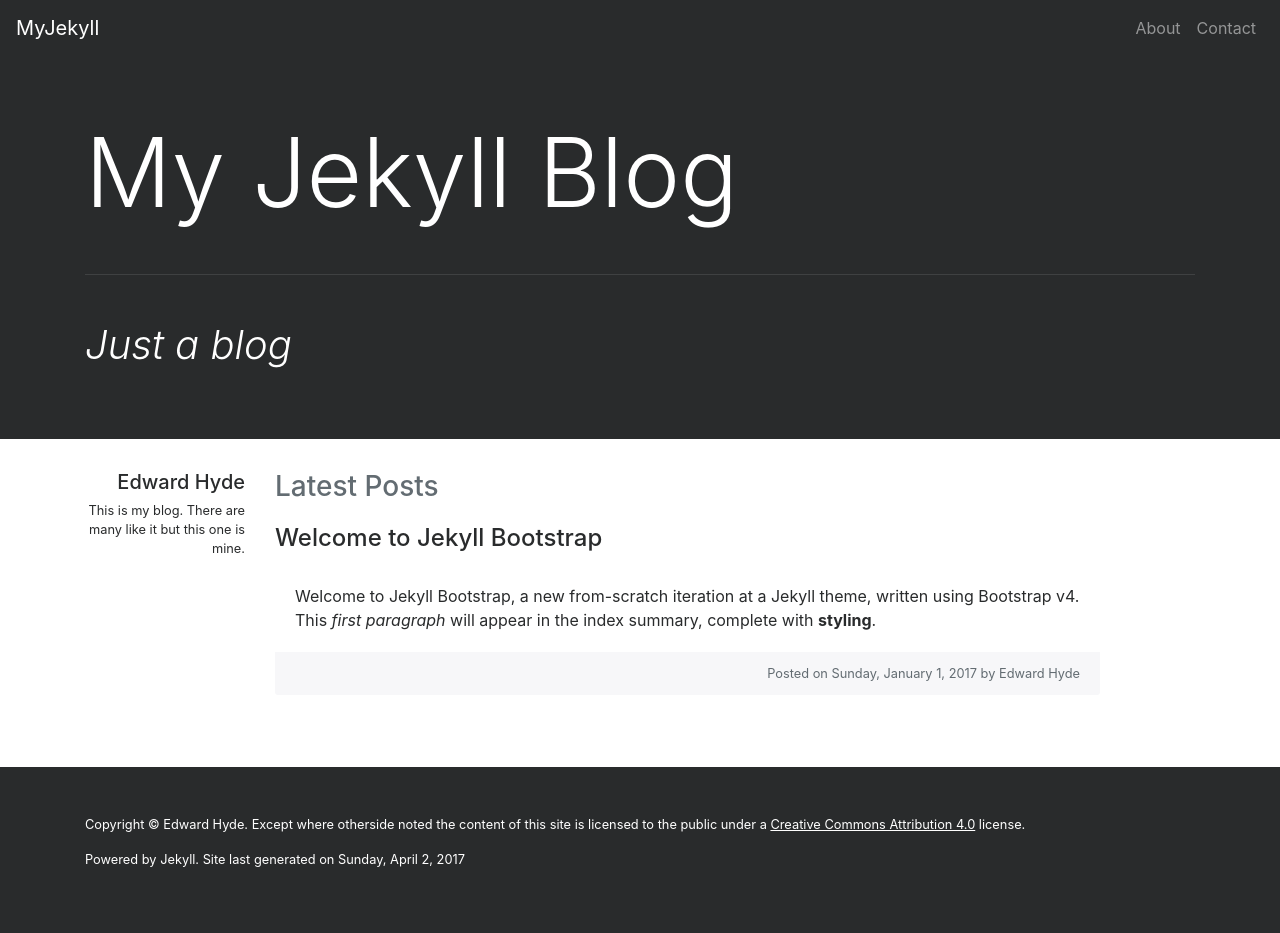
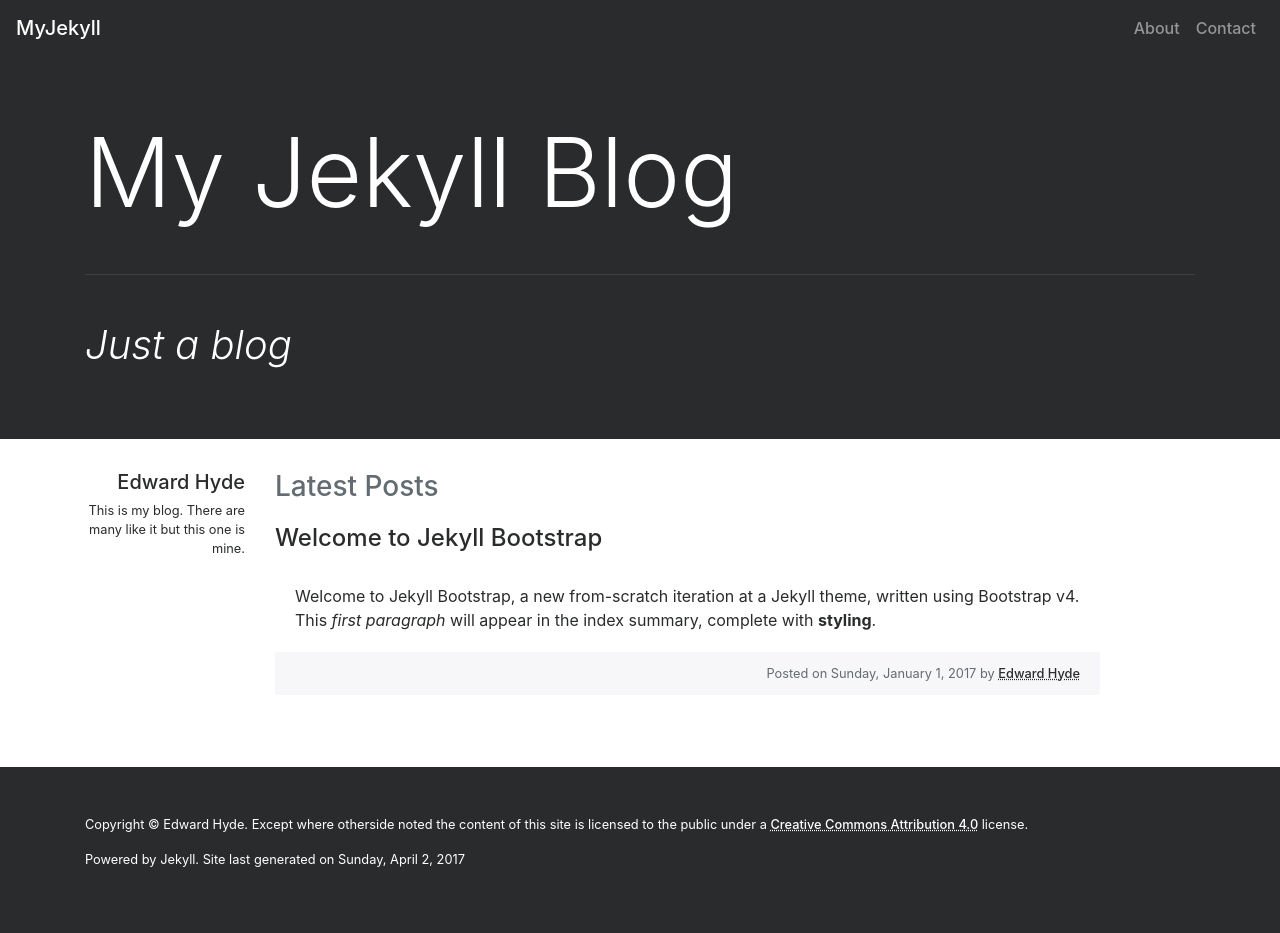
Before and after one commit to eToThePiIPower/bootstrap4jekyll, a Jekyll site: the page built from index.html, in a window 1280 px wide. Built offline with Jekyll 4.4.1, drawn with Linux system fonts in a browser that asks for light colours; nearby versions of some CDN libraries.

Commit message:
Add Author link to index page

```diff
--- a/css/site.css
+++ b/css/site.css
@@ -45,11 +45,6 @@
   margin-left: -1.25rem;
 }
 
-.site-footer a {
-  color: white;
-  text-decoration: underline;
-}
-
 .highlight {
   background-color: #f7f7f7;
   border: 1px solid #dfdfdf;
@@ -63,3 +58,26 @@
 .lineno {
   margin-right: 1rem;
 }
+
+a {
+  color: #292b2c;
+  font-weight: 500;
+  text-decoration: underline;
+  text-decoration-style: dotted;
+}
+
+.navbar-brand {
+  text-decoration: none;
+}
+
+.nav-link {
+  text-decoration: none;
+}
+
+.card-title-link {
+  text-decoration: none;
+}
+
+.site-footer a {
+  color: white;
+}
--- a/index.html
+++ b/index.html
@@ -13,7 +13,7 @@
   </section>
   <footer class="card-footer small text-muted text-right">
     Posted on {{ post.date | date: '%A, %B %-d, %Y' }}
-    by {{ site.owner.name }}
+    by <a href="/about">{{ site.owner.name }}</a>
   </footer>
 </article>
 {% endfor %}
```
